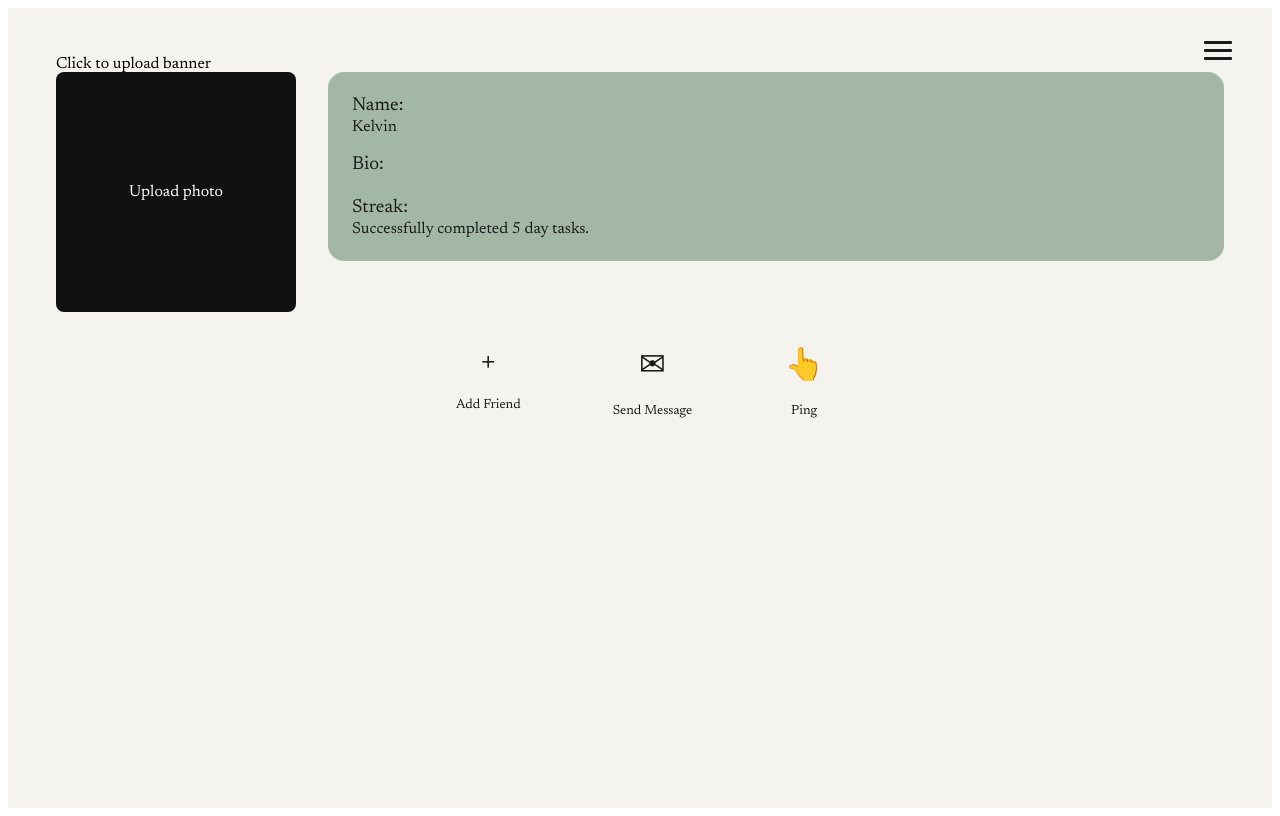
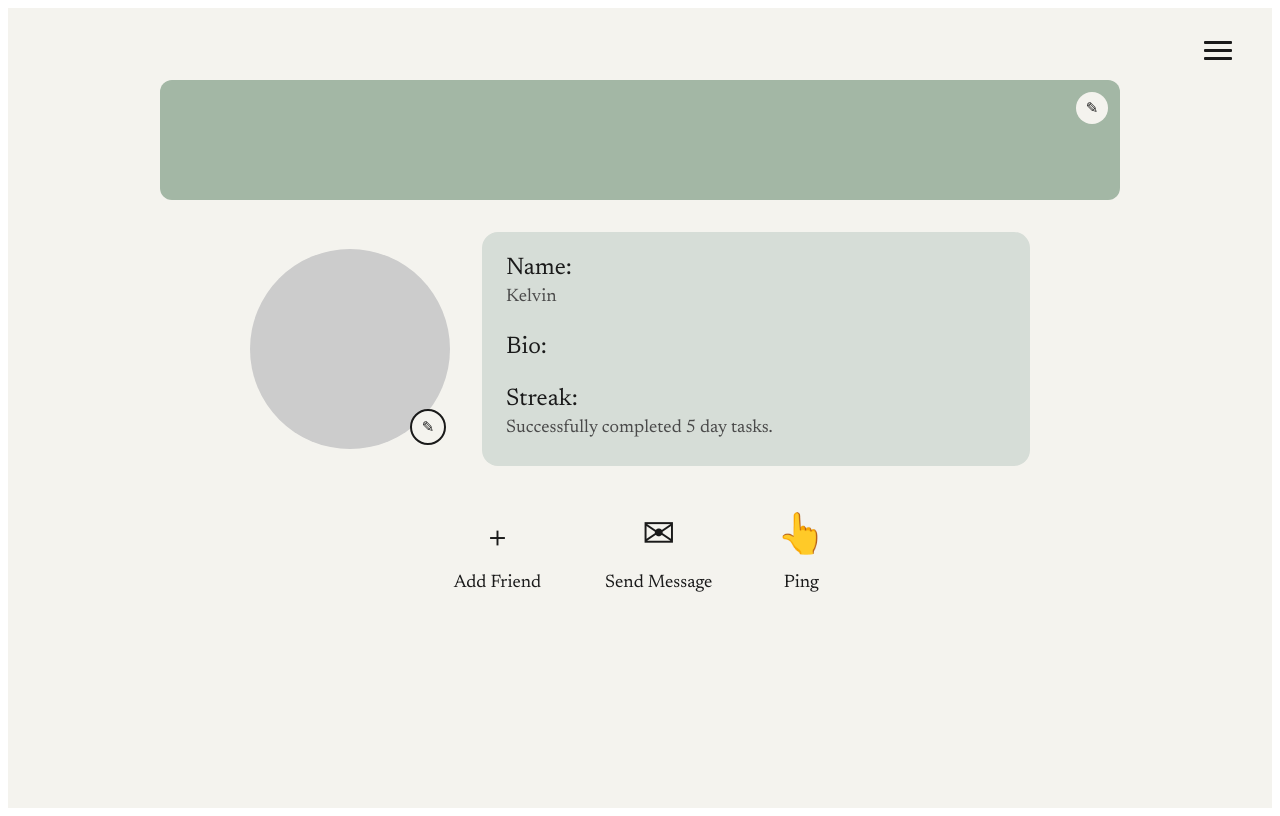
Before and after one commit to iopkelvin/Grove, a React (Vite) app in the folder frontend/: page /profile in a window 1280 px wide. Built offline with nearby package versions, Linux system fonts and the light colour scheme.

Commit message:
profile page

```diff
--- a/frontend/src/components/Banner.jsx
+++ b/frontend/src/components/Banner.jsx
@@ -1,8 +1,8 @@
-export default function ProfileBanner() {
+export default function Banner() {
   return (
-    <label className="profile-banner">
+    <label className="banner">
       <input type="file" accept="image/*" hidden />
-      <span>Click to upload banner</span>
+      <span className="banner-edit-icon">✎</span>
     </label>
   );
 }
--- a/frontend/src/components/ProfilePicture.jsx
+++ b/frontend/src/components/ProfilePicture.jsx
@@ -2,7 +2,7 @@ export default function ProfilePicture() {
   return (
     <label className="profile-picture">
       <input type="file" accept="image/*" hidden />
-      <span>Upload photo</span>
+      <span className="profile-picture-edit-icon">✎</span>
     </label>
   );
 }
--- a/frontend/src/pages/Profile.jsx
+++ b/frontend/src/pages/Profile.jsx
@@ -13,11 +13,10 @@ function Profile() {
   return (
     <div className="page">
       <MenuIcon />
+      <div className="page-content">
         <Banner />
-
         <div className="profile-content">
           <ProfilePicture />
-
           <div className="card profile-info-card">
             <div>
               <h3>Name:</h3>
@@ -33,7 +32,6 @@ function Profile() {
             </div>
           </div>
         </div>
-
         <div className="profile-actions">
           <button className="profile-action">
             <span>+</span>
@@ -49,6 +47,7 @@ function Profile() {
           </button>
         </div>
       </div>
+    </div>
   );
 }
 
--- a/frontend/src/styles/card.css
+++ b/frontend/src/styles/card.css
@@ -6,3 +6,12 @@
   padding: 24px;
   color: var(--color-text-primary);
 }
+
+/* ── Accent card ── */
+/* used for banners, titled sections, or anything that should stand out slightly darker */
+.card-accent {
+  background-color: var(--color-card-accent-background);
+  border-radius: 16px;
+  padding: 24px;
+  color: var(--color-text-primary);
+}
--- a/frontend/src/styles/layout.css
+++ b/frontend/src/styles/layout.css
@@ -6,6 +6,12 @@
   min-height: 100vh;
   padding: 48px;
   box-sizing: border-box;
+}
+
+/* constrains content to a reasonable width, centers it on wide screens */
+.page-content {
+  max-width: 960px;
+  margin: 0 auto;
 }
 
 /* main heading at the top of a page, e.g. "Afternoon, Kelvin" */
--- a/frontend/src/styles/profile.css
+++ b/frontend/src/styles/profile.css
@@ -2,77 +2,130 @@
 
 /* ── Banner ── */
 .banner {
+  display: block;
+  position: relative;
+  width: 100%;
+  height: 120px;
+  margin-top: 24px;
+  margin-bottom: 32px;
+  border-radius: 12px;
+  background-color: var(--color-card-accent-background);
+  cursor: pointer;
+}
+
+.banner:hover {
+  opacity: 0.9;
+}
+
+.banner-edit-icon {
+  position: absolute;
+  top: 12px;
+  right: 12px;
   display: flex;
   align-items: center;
   justify-content: center;
-  width: 100%;
-  height: 180px;
-  background-color: var(--color-card-background);
-  border-radius: 16px;
-  cursor: pointer;
-  margin-bottom: 32px;
-  color: var(--color-text-secondary);
+  width: 32px;
+  height: 32px;
+  background-color: var(--color-page-background);
+  border-radius: 50%;
+  font-size: var(--font-size-small);
+  color: var(--color-text-primary);
 }
 
 /* ── Profile content row ── */
 .profile-content {
   display: flex;
+  flex-direction: row;
+  align-items: center;
+  justify-content: center;
   gap: 32px;
-  align-items: flex-start;
-  margin-bottom: 32px;
+  width: 100%;
+  margin-bottom: 48px;
 }
 
-/* ── Profile picture upload ── */
+/* ── Profile picture ── */
 .profile-picture {
+  position: relative;
   display: flex;
   align-items: center;
   justify-content: center;
-  width: 240px;
-  height: 240px;
-  background-color: #111;
-  color: #fff;
-  border-radius: 8px;
+  width: 200px;
+  height: 200px;
+  background-color: #ccc;
+  border-radius: 50%;
+  flex-shrink: 0;
   cursor: pointer;
-  flex-shrink: 0;
+}
+
+.profile-picture-edit-icon {
+  position: absolute;
+  bottom: 4px;
+  right: 4px;
+  display: flex;
+  align-items: center;
+  justify-content: center;
+  width: 32px;
+  height: 32px;
+  background-color: var(--color-page-background);
+  border: 2px solid var(--color-card-border);
+  border-radius: 50%;
+  font-size: var(--font-size-small);
+  color: var(--color-text-primary);
 }
 
 /* ── Profile info card ── */
+/* capped width so it doesn't stretch to fill the whole row */
 .profile-info-card {
-  flex: 1;
+  flex: 0 1 500px;
   display: flex;
   flex-direction: column;
-  gap: 20px;
+  justify-content: center;
+  gap: 24px;
 }
 
 .profile-info-card h3 {
   margin: 0 0 4px 0;
+  font-size: var(--font-size-subtitle);
   font-weight: var(--font-weight-title);
 }
 
 .profile-info-card p {
   margin: 0;
-  color: var(--color-text-primary);
+  font-size: var(--font-size-body);
+  color: var(--color-text-secondary);
+  line-height: 1.5;
 }
 
 /* ── Profile actions row ── */
 .profile-actions {
   display: flex;
   justify-content: center;
-  gap: 80px;
+  gap: 64px;
 }
 
 .profile-action {
   display: flex;
   flex-direction: column;
   align-items: center;
-  gap: 8px;
+  gap: 12px;
+  padding: 0;
   background: none;
   border: none;
-  cursor: pointer;
   font-family: var(--font-family-base);
   color: var(--color-text-primary);
+  cursor: pointer;
 }
 
 .profile-action span {
-  font-size: 32px;
+  display: flex;
+  align-items: center;
+  justify-content: center;
+  height: 48px;
+  font-size: 40px;
+  line-height: 1;
 }
+
+.profile-action p {
+  margin: 0;
+  font-size: var(--font-size-body);
+}
--- a/frontend/src/styles/theme.css
+++ b/frontend/src/styles/theme.css
@@ -3,8 +3,9 @@
   --color-page-background: #F4F3EE;   /* main page background */
 
   /* ── Cards ── */
-  --color-card-background: #A3B7A5;   /* friends/calendar/tasks/up-next boxes */
-  --color-card-border: #1a1a1a;       /* border on focused/highlighted cards */
+  --color-card-background: #D6DDD7;        /* standard cards: friends, calendar, tasks, up next */
+  --color-card-accent-background: #A3B7A5; /* accent cards: banner, titles, highlighted sections */
+  --color-card-border: #1a1a1a;
 
   /* ── Buttons ── */
   --color-button-background: #5E7A61; /* primary buttons */
@@ -20,7 +21,11 @@
 
   /* ── Font ── */
   --font-family-base: 'Newsreader', 'Georgia', serif;
+
+  /* ── Font sizes (standardized scale) ── */
   --font-size-title: 48px;
+  --font-size-subtitle: 24px;
   --font-size-body: 18px;
+  --font-size-small: 15px;
   --font-weight-title: 400;
 }
```
Lines whose indentation alone changed are shown as unchanged.
